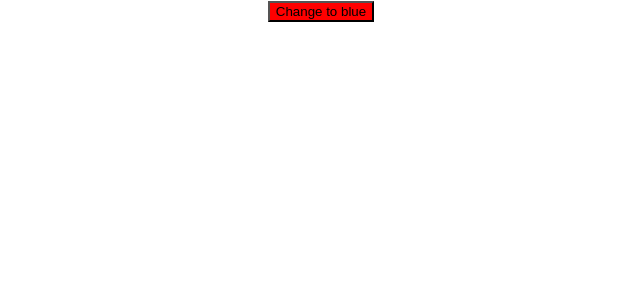
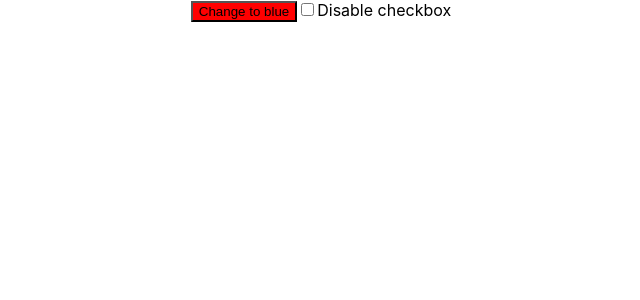
Before and after one commit to amir-mln/udemy-testing-course, a React (Create React App) app: page / in a window 1280 px wide. Shown: the top 300 px of the page, without its empty margins (319-959 px from the left). Built offline with nearby package versions, Linux system fonts and the light colour scheme.

Commit message:
add checkbox element and its tests

```diff
--- a/src/App.js
+++ b/src/App.js
@@ -2,17 +2,26 @@ import { useState } from "react";
 import "./App.css";
 
 function App() {
+  const [isDisabled, setIsDisabled] = useState(false);
   const [color, setState] = useState("red");
   const nextColor = color === "red" ? "blue" : "red";
 
   return (
     <div className="App">
       <button
+        disabled={isDisabled}
         style={{ backgroundColor: color }}
         onClick={() => setState(nextColor)}
       >
         Change to {nextColor}
       </button>
+      <input
+        id="disable-checkbox"
+        type="checkbox"
+        defaultChecked={false}
+        onClick={({ target: { checked } }) => setIsDisabled(checked)}
+      />
+      <label htmlFor="disable-checkbox">Disable checkbox</label>
     </div>
   );
 }
```
Also changed, not shown: 1 other file (tests, documents, lock files or other folders).
